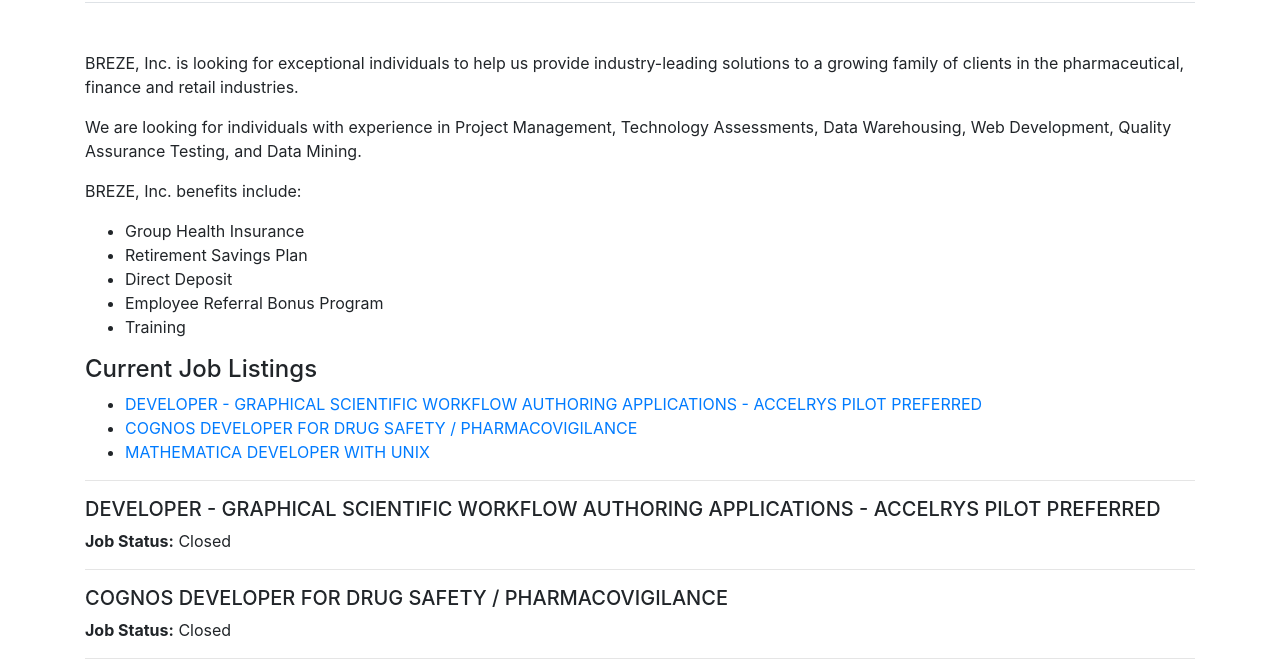
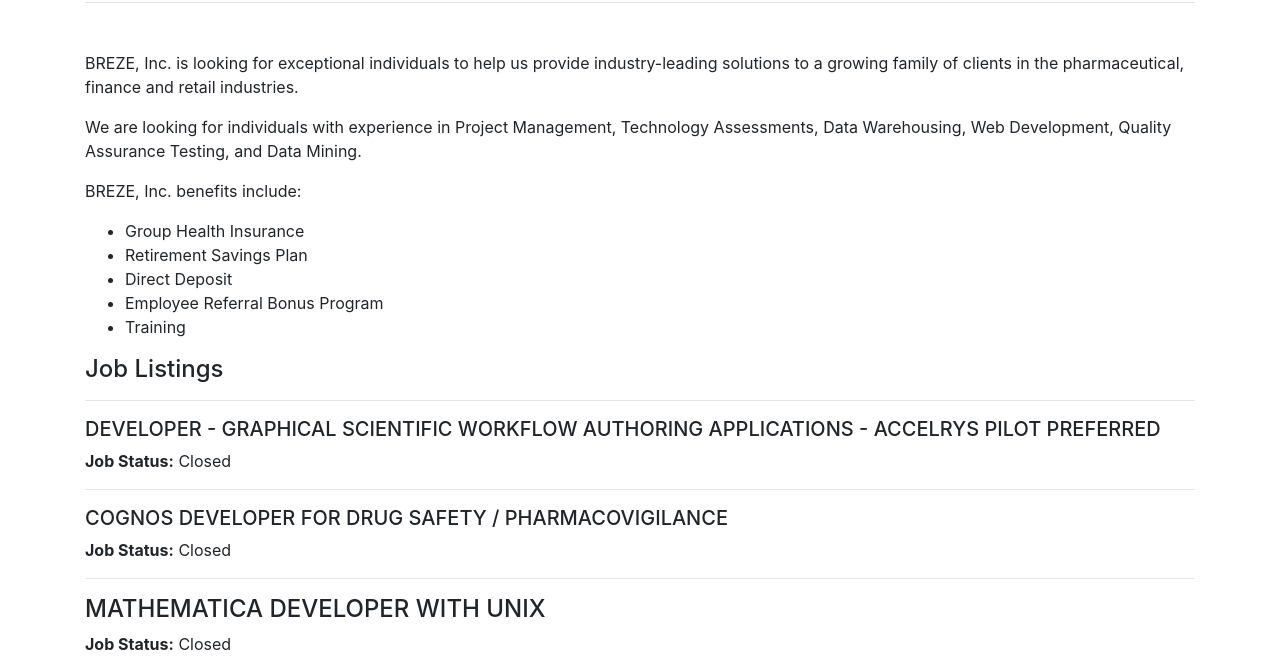
Before and after one commit to brezeinc/brezeinc.github.io, a plain HTML site: page employment.html in a window 1280 px wide. Shown: the part 119-791 px from the top of the page. Drawn offline with Linux system fonts and the light colour scheme.

Commit message:
Update employment.html

```diff
--- a/employment.html
+++ b/employment.html
@@ -41,13 +41,8 @@
           <li>Training</li>
         </ul>
 
-        <h4>Current Job Listings</h4>
-        <ul>
-          <li><a href="/employment.html#listing1">DEVELOPER - GRAPHICAL SCIENTIFIC WORKFLOW AUTHORING APPLICATIONS - ACCELRYS PILOT PREFERRED</a></li>
-          <li><a href="/employment.html#listing2">COGNOS DEVELOPER FOR DRUG SAFETY / PHARMACOVIGILANCE</a></li>
-          <li><a href="/employment.html#listing3">MATHEMATICA DEVELOPER WITH UNIX</a></li>
-        </ul>
-        <p></p>
+        <h4>Job Listings</h4>
+
 
         <hr>
 
```
